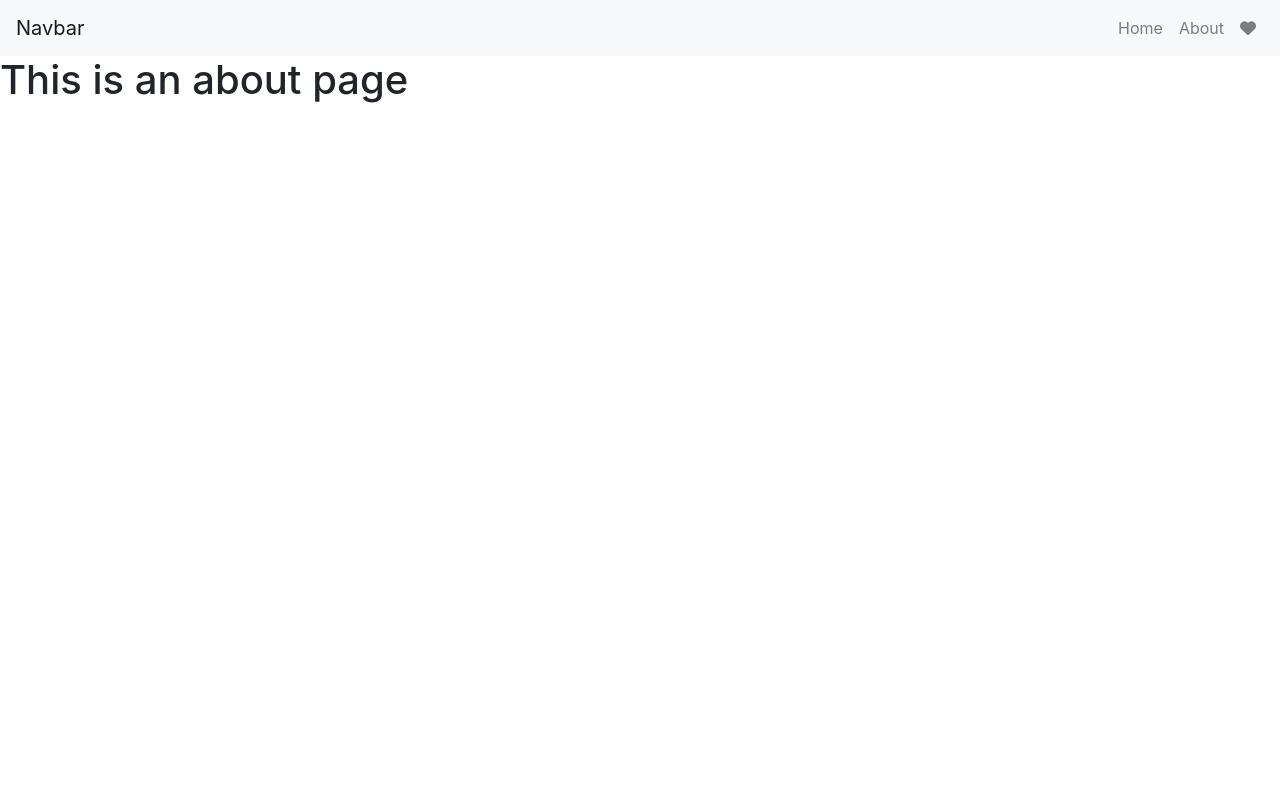
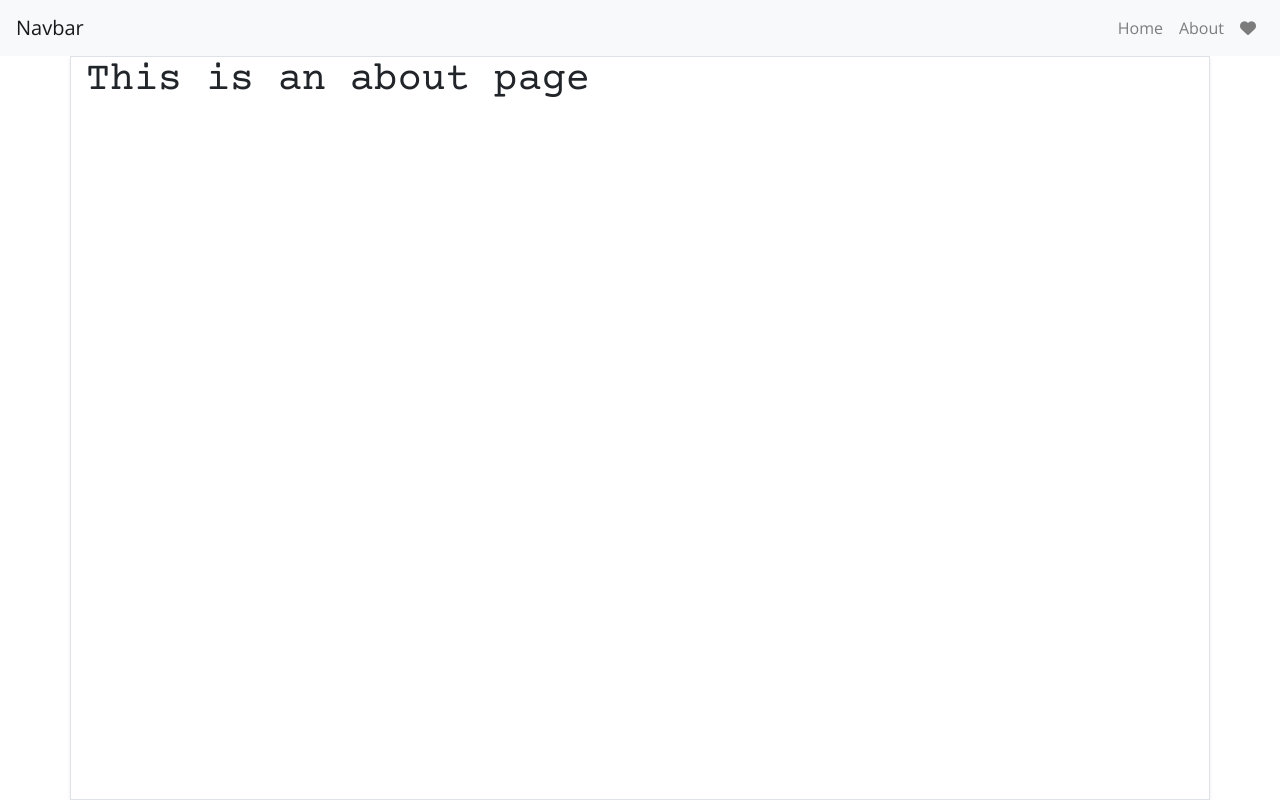
Before and after one commit to break-stuff/i-love-the-office, a Vue app: page /about in a window 1280 px wide. Built offline with nearby package versions, Linux system fonts and the light colour scheme.

Commit message:
Add basic styles

```diff
--- a/src/App.vue
+++ b/src/App.vue
@@ -1,7 +1,9 @@
 <template>
     <div id="app">
         <page-header></page-header>
+        <main class="container border shadow-sm">
             <router-view />
+        </main>
         <page-footer></page-footer>
     </div>
 </template>
@@ -16,4 +18,40 @@ export default {
         }
     };
 </script>
-<style lang="scss"></style>
+<style lang="scss">
+    html,
+    body {
+        height: 100%;
+        background-color: white;
+        font-family: "Open Sans", sans-serif;
+
+        #app {
+            display: flex;
+            flex-direction: column;
+            min-height: 100%;
+
+            header {
+                flex-shrink: 0;
+            }
+
+            main {
+                background-color: white;
+                flex-grow: 1;
+                flex-shrink: 0;
+            }
+
+            footer {
+                flex-shrink: 0;
+            }
+        }
+
+        h1,
+        h2,
+        h3,
+        h4,
+        h5,
+        h6 {
+            font-family: "Courier Prime", monospace;
+        }
+    }
+</style>
```
Lines whose indentation alone changed are shown as unchanged.
